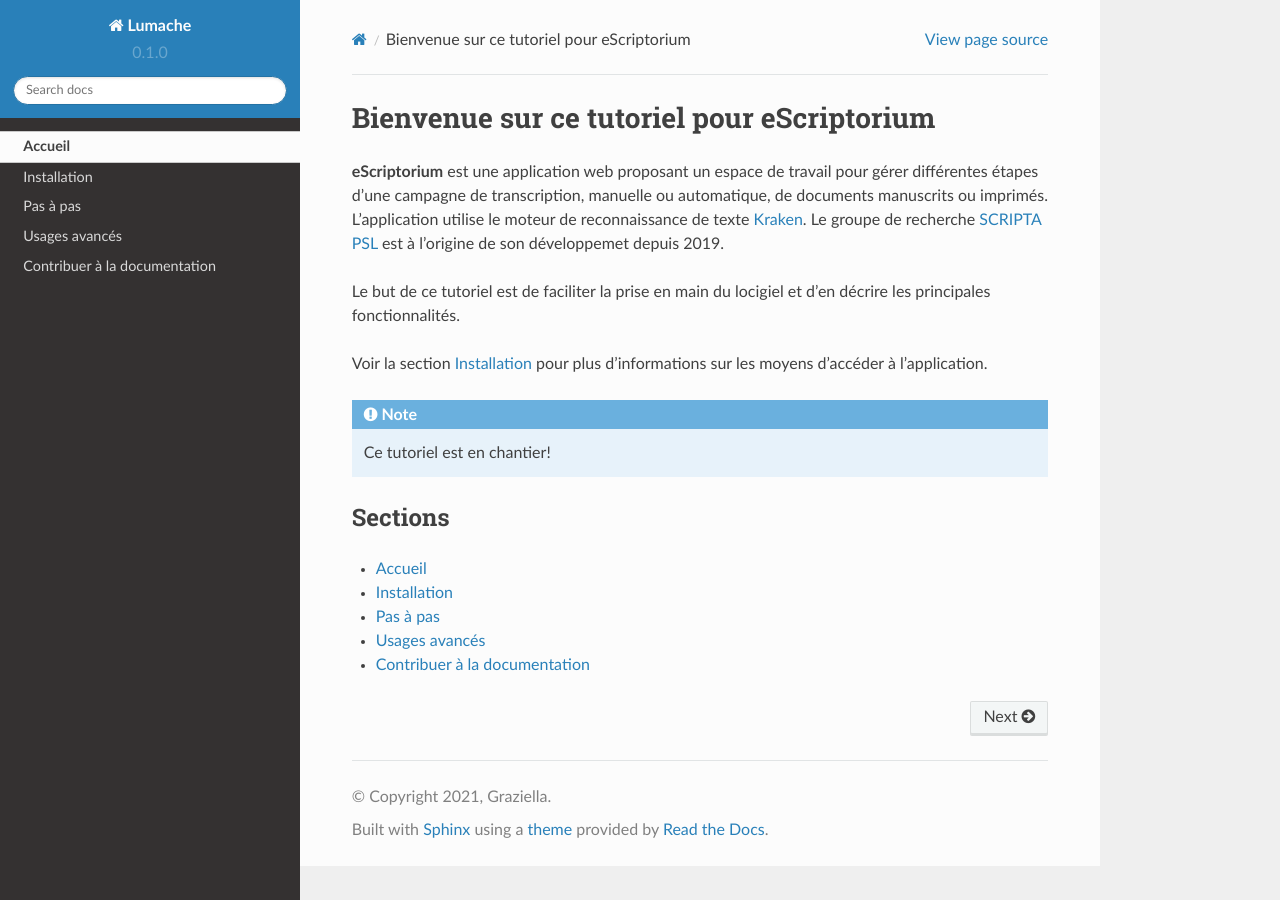
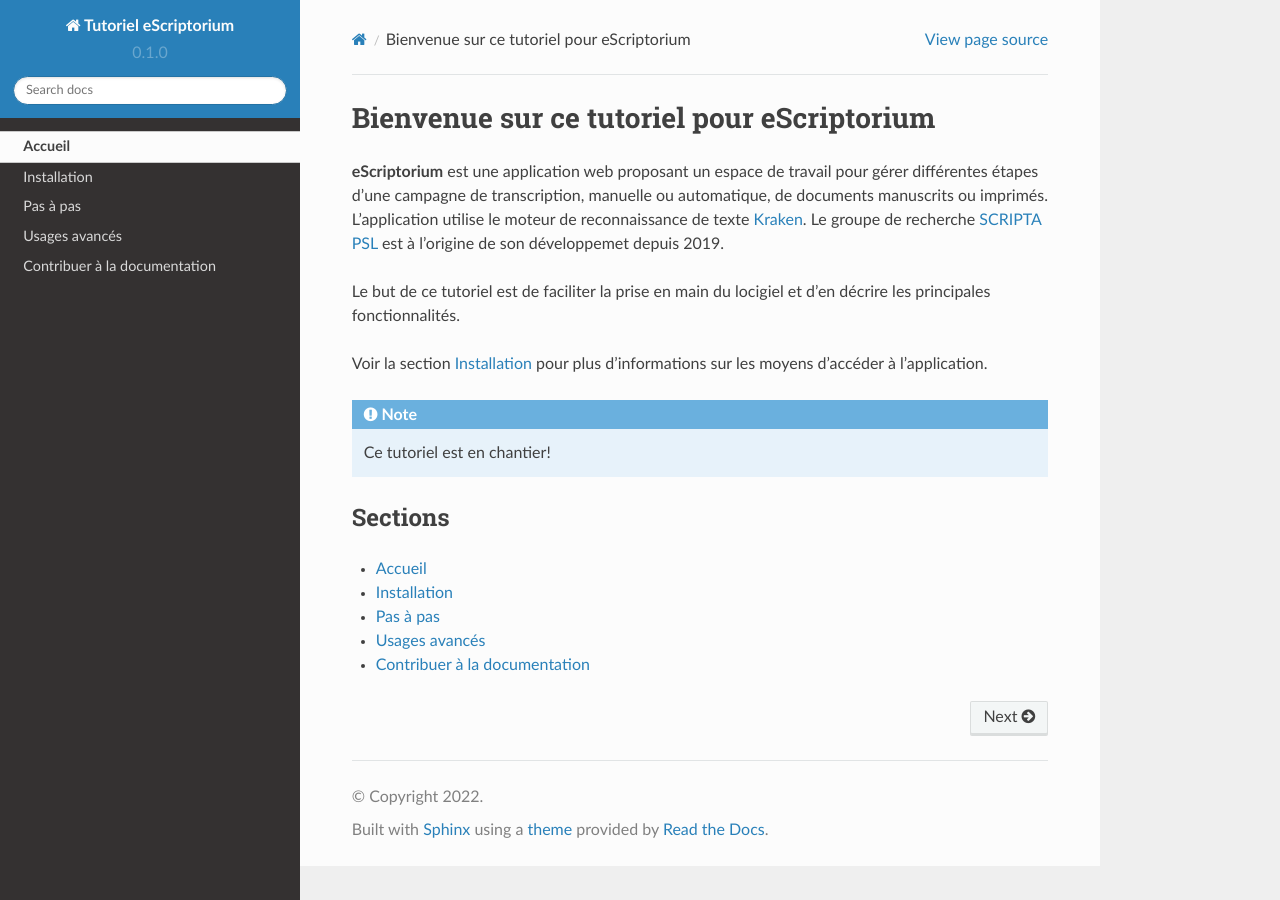
Before and after one commit to alix-tz/escriptorium-documentation, a Sphinx documentation site: the page built from docs/source/index.rst, in a window 1280 px wide. Built offline with Sphinx 7.4.7 and the Read the Docs theme 2.0.0, drawn with Linux system fonts in a browser that asks for light colours.

Commit message:
changed config

```diff
--- a/docs/source/conf.py
+++ b/docs/source/conf.py
@@ -2,9 +2,9 @@
 
 # -- Project information
 
-project = 'Lumache'
-copyright = '2021, Graziella'
-author = 'Graziella'
+project = 'Tutoriel eScriptorium'
+copyright = '2022'
+author = 'Alix Chagué'
 
 release = '0.1'
 version = '0.1.0'
```
